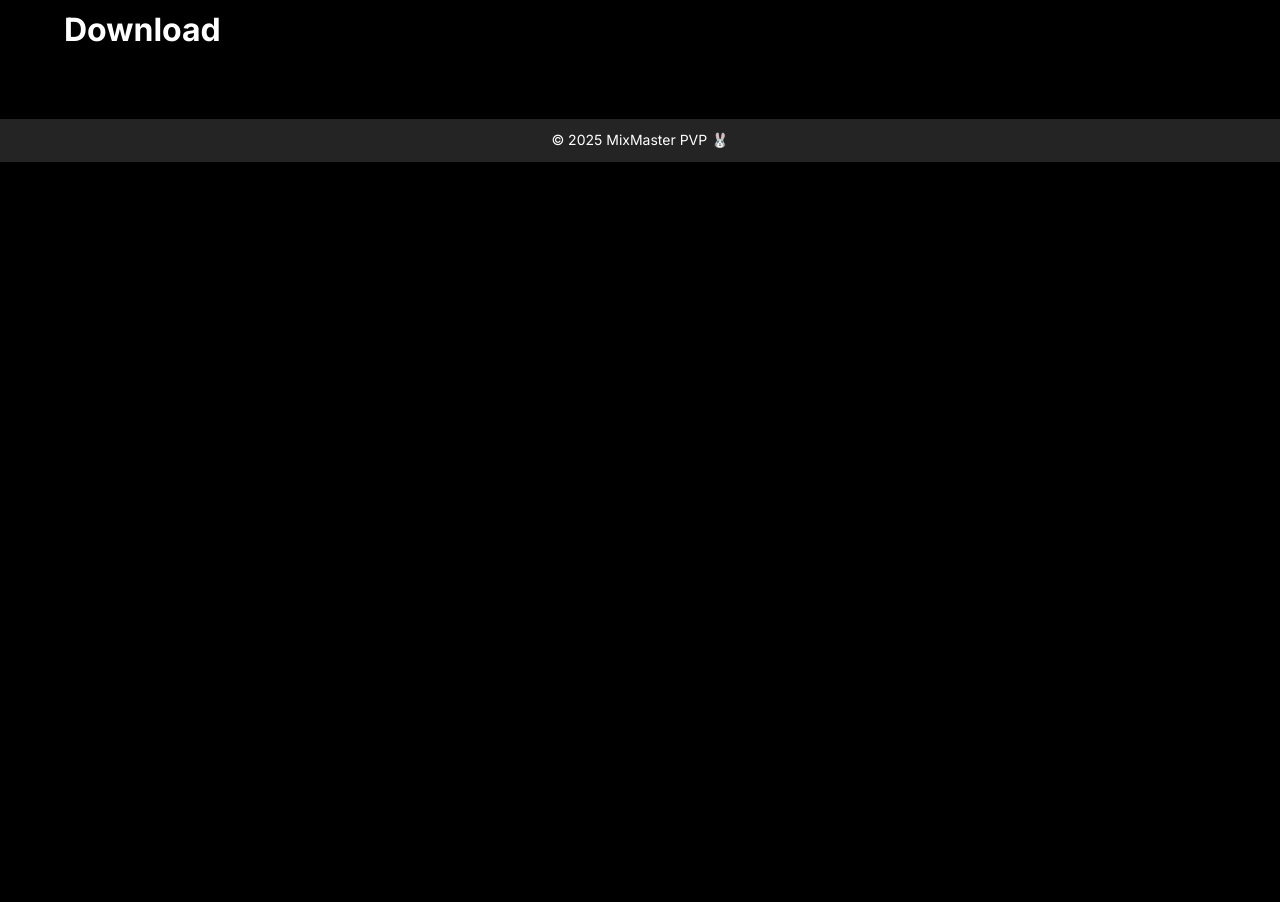
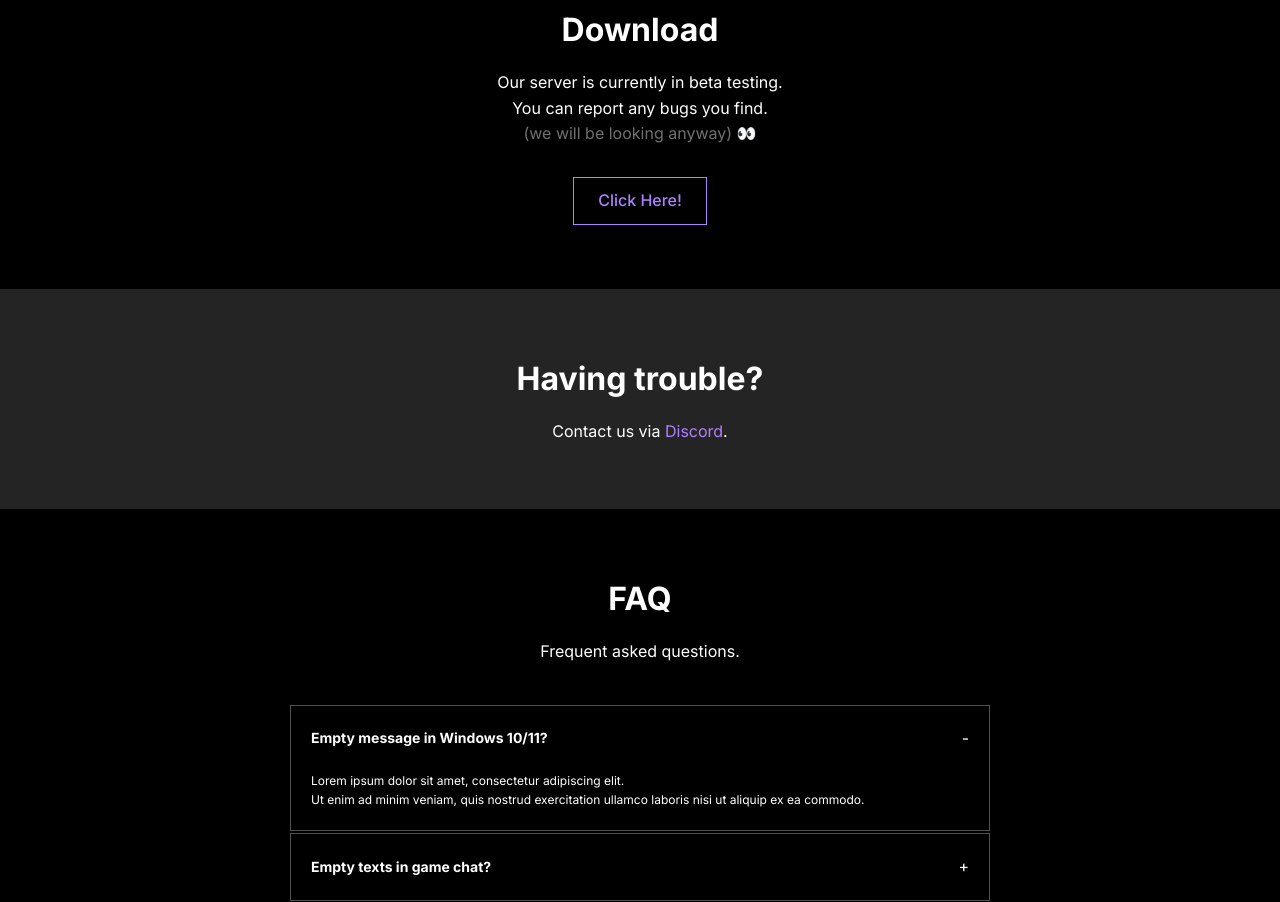
Before and after one commit to neuwmah/mixmaster-pvp, a Next.js app: page /download in a window 1280 px wide. Shown: the part 140-1042 px from the top of the page. Before the commit the page ends 800 px from the top, so only its background shows below. Built offline with nearby package versions, Linux system fonts and the light colour scheme.

Commit message:
Download page

```diff
--- /dev/null
+++ b/src/app/changelog/page.tsx
@@ -0,0 +1,19 @@
+import React from 'react';
+
+export default function ChangelogPage() {
+  return (
+    <section className="section-changelog section">
+      <div className="container">
+
+        <h1 className="title">
+          Changelog
+        </h1>
+
+        <div className="flex">
+
+        </div>
+
+      </div>
+    </section>
+  );
+}
--- a/src/app/components/Footer.tsx
+++ b/src/app/components/Footer.tsx
@@ -4,7 +4,7 @@ const Footer: React.FC = () => {
   const currentYear = new Date().getFullYear();
 
   return (
-    <footer className="flex justify-center text-white py-4 bg-(--gray-0)">
+    <footer className="flex justify-center text-white py-4 mt-auto bg-(--gray-0)">
       <p className="text-sm text-center">
         &copy; {currentYear} MixMaster PVP 🐰
       </p>
--- a/src/app/components/header/MenuMobile.tsx
+++ b/src/app/components/header/MenuMobile.tsx
@@ -13,7 +13,7 @@ const menusData = [
 
 const MenuMobile: React.FC<{ active?: boolean; closeMenuMobile?: () => void }> = ({ active, closeMenuMobile }) => {
   return (
-    <div className={`menu-mobile flex h-full gap-12 fixed top-0 left-0 w-full h-full group pointer-events-none [.-active]:pointer-events-auto ${active ? '-active pointer-events-auto' : ''}`}>
+    <div className={`menu-mobile flex h-full gap-12 fixed top-0 left-0 w-full h-full pointer-events-none group [.-active]:pointer-events-auto ${active ? '-active pointer-events-auto' : ''}`}>
 
       <ul className="menu-body bg-black w-full max-w-lg duration-400 -translate-x-full border-r-1 border-r-(--gray-0) z-1 group-[.-active]:translate-x-0 transition-transform">
         <div className="menu-header flex items-center h-[80px] px-[5vw]">
@@ -40,7 +40,10 @@ const MenuMobile: React.FC<{ active?: boolean; closeMenuMobile?: () => void }> =
         </li>
       </ul>
 
-      <div className="menu-overlay absolute top-0 left-0 w-full h-full duration-400 bg-[rgba(0,0,0,.7)] opacity-0 group-[.-active]:opacity-100" onClick={closeMenuMobile}></div>
+      <div
+        className="menu-overlay absolute top-0 left-0 w-full h-full duration-400 bg-[rgba(0,0,0,.7)] opacity-0 group-[.-active]:opacity-100"
+        onClick={closeMenuMobile}
+      ></div>
 
     </div>
   );
--- a/src/app/components/home/Fullbanner.tsx
+++ b/src/app/components/home/Fullbanner.tsx
@@ -6,7 +6,9 @@ import Logo from '../header/Logo';
 const Fullbanner: React.FC = () => {
   return (
     <section className="section-fullbanner section relative h-200 m-0 bg-gradient-to-b from-black to-(--gray-0)">
-      <img className="absolute object-cover w-full h-full opacity-16" src="/assets/images/waves.gif"></img>
+      <img
+        className="absolute object-cover w-full h-full opacity-8" src="/assets/images/waves.gif"
+      />
       <div className="container relative flex-col items-center justify-center z-1">
 
         <div className="logo-mm mb-6">
--- a/src/app/components/home/News.tsx
+++ b/src/app/components/home/News.tsx
@@ -11,13 +11,13 @@ import 'swiper/css/pagination';
 import { useMobile } from '@/app/hooks/checkMobile';
 
 const newsData = [
-  { id: 1, title: 'Lorem ipsum dolor sit', image_src: '/assets/images/devnotes.webp', date: '07/20/2025', link: '#' },
-  { id: 2, title: 'Consectetur adipiscing', image_src: '/assets/images/devnotes.webp', date: '07/20/2025', link: '#' },
-  { id: 3, title: 'Sed do eiusmod tempor', image_src: '/assets/images/devnotes.webp', date: '07/20/2025', link: '#' },
-  { id: 4, title: 'Incididunt ut labore', image_src: '/assets/images/devnotes.webp', date: '07/20/2025', link: '#' },
-  { id: 5, title: 'Ut enim ad minim veniam', image_src: '/assets/images/devnotes.webp', date: '07/20/2025', link: '#' },
-  { id: 6, title: 'Quis nostrud exercitation', image_src: '/assets/images/devnotes.webp', date: '07/20/2025', link: '#' },
-  { id: 7, title: 'Sed do eiusmod tempor', image_src: '/assets/images/devnotes.webp', date: '07/20/2025', link: '#' },
+  { id: 1, title: 'Lorem ipsum dolor sit', image_src: '/assets/images/devnotes.webp', date: '07/20/2025', url: '/changelog/1' },
+  { id: 2, title: 'Consectetur adipiscing', image_src: '/assets/images/devnotes.webp', date: '07/20/2025', url: '/changelog/2' },
+  { id: 3, title: 'Sed do eiusmod tempor', image_src: '/assets/images/devnotes.webp', date: '07/20/2025', url: '/changelog/3' },
+  { id: 4, title: 'Incididunt ut labore', image_src: '/assets/images/devnotes.webp', date: '07/20/2025', url: '/changelog/4' },
+  { id: 5, title: 'Ut enim ad minim veniam', image_src: '/assets/images/devnotes.webp', date: '07/20/2025', url: '/changelog/5' },
+  { id: 6, title: 'Quis nostrud exercitation', image_src: '/assets/images/devnotes.webp', date: '07/20/2025', url: '/changelog/6' },
+  { id: 7, title: 'Sed do eiusmod tempor', image_src: '/assets/images/devnotes.webp', date: '07/20/2025', url: '/changelog/7' },
 ];
 
 const News: React.FC = () => {
@@ -48,7 +48,7 @@ const News: React.FC = () => {
           >
             {newsData.map(item => (
               <SwiperSlide key={item.id}>
-                <Link className="flex flex-col items-center duration-250 text-(--white) hover:no-underline group" href={item.link}>
+                <Link className="flex flex-col items-center duration-250 text-(--white) hover:no-underline group" href={item.url}>
                   <div className="w-full overflow-hidden rounded-xl flex flex-col items-center bg-(--gray-0)">
 
                     {item.image_src && (
--- /dev/null
+++ b/src/app/download/components/Bugs.tsx
@@ -0,0 +1,22 @@
+import React from 'react';
+import Link from 'next/link';
+
+const Bugs: React.FC = () => {
+  return (
+    <section className="section-bugs section py-[64px] bg-(--gray-0)">
+      <div className="container flex flex-col items-center">
+
+        <h1 className="title text-center">
+          Having trouble?
+        </h1>
+
+        <p className="text-base text-white text-center mt-6">
+          Contact us via <Link className="text-(--personal) hover:underline" href="#">Discord</Link>.
+        </p>
+
+      </div>
+    </section>
+  );
+};
+
+export default Bugs;
--- /dev/null
+++ b/src/app/download/components/Download.tsx
@@ -0,0 +1,38 @@
+import React from 'react';
+import Link from 'next/link';
+
+interface File {
+  id: string;
+  url: string;
+}
+
+const fileData = {
+  id: '1',
+  url: '#',
+};
+
+const Download: React.FC = () => {
+  return (
+    <section className="section-download section">
+      <div className="container flex flex-col items-center">
+
+        <h1 className="title text-center">
+          Download
+        </h1>
+
+        <p className="text-base text-white text-center mt-6">
+          Our server is currently in beta testing. <br/>
+          You can report any bugs you find. <br/>
+          <span className="text-(--gray-3)">(we will be looking anyway) 👀</span> <br/>
+        </p>
+
+        <Link className="button-main mt-12" href={fileData.url}>
+          Click Here!
+        </Link>
+
+      </div>
+    </section>
+  );
+};
+
+export default Download;
--- /dev/null
+++ b/src/app/download/components/FAQ.tsx
@@ -0,0 +1,61 @@
+"use client"
+import React, { useEffect, useState } from 'react';
+
+const faqData = [
+  { id: 1, title: 'Empty message in Windows 10/11?', text: 'Lorem ipsum dolor sit amet, consectetur adipiscing elit. </br> Ut enim ad minim veniam, quis nostrud exercitation ullamco laboris nisi ut aliquip ex ea commodo.' },
+  { id: 2, title: 'Empty texts in game chat?', text: 'Lorem ipsum dolor sit amet, consectetur adipiscing elit, sed do eiusmod tempor incididunt ut labore et dolore magna aliqua. Ut enim ad minim veniam, quis nostrud exercitation ullamco laboris nisi ut aliquip ex ea commodo.' },
+  { id: 3, title: 'Is the server P2W?', text: 'Lorem ipsum dolor sit amet, consectetur adipiscing elit, sed do eiusmod tempor incididunt ut labore et dolore magna aliqua. Ut enim ad minim veniam, quis nostrud exercitation ullamco laboris nisi ut aliquip ex ea commodo.' },
+  { id: 4, title: 'How can I help the server?', text: 'Lorem ipsum dolor sit amet, consectetur adipiscing elit, sed do eiusmod tempor incididunt ut labore et dolore magna aliqua. Ut enim ad minim veniam, quis nostrud exercitation ullamco laboris nisi ut aliquip ex ea commodo.' },
+];
+
+const FAQ: React.FC = () => {
+  const [active, setActive] = useState(0);
+  useEffect(() => {
+    setActive(0);
+  }, []);
+
+  return (
+    <section className="section-faq section">
+      <div className="container flex flex-col items-center">
+
+        <h1 className="title text-center">
+          FAQ
+        </h1>
+
+        <p className="text text-base text-white text-center mt-6">
+          Frequent asked questions.
+        </p>
+
+        <div className="items flex flex-col gap-1 mt-16 w-full max-w-[700px]">
+          {faqData.map((item, i) => (
+            <div
+              key={item.id}
+              className={`faq w-full overflow-hidden flex flex-col border-1 border-(--gray-2) duration-250 hover:border-(--personal) group ${active == i ? '-active' : ''}`}
+            >
+
+              <button
+                className="button w-full flex justify-between items-center p-8 cursor-pointer text-white duration-250 hover:text-(--personal) group-[.-active]:hover:text-white group-[.-active]:hover:cursor-default"
+                type="button"
+                onClick={() => setActive(i)}
+              >
+                <p className="text-sm font-bold">{item.title}</p>
+                <span>{active == i ? '-' : '+'}</span>
+              </button>
+
+              <div className="dropdown px-8 max-h-0 duration-400 group-[.-active]:max-h-[80px]">
+                <p
+                  className="answer text-xs text-white mb-8 opacity-0 duration-700 group-[.-active]:opacity-100"
+                  dangerouslySetInnerHTML={{ __html: item.text }}
+                ></p>
+              </div>
+
+            </div>
+          ))}
+        </div>
+
+      </div>
+    </section>
+  );
+};
+
+export default FAQ;
--- a/src/app/download/page.tsx
+++ b/src/app/download/page.tsx
@@ -1,22 +1,15 @@
 import React from 'react';
 
-interface File {
-  id: string;
-  url: string;
-}
+import Download from './components/Download';
+import Bugs from './components/Bugs';
+import FAQ from './components/FAQ';
 
 export default async function DownloadPage() {
   return (
-    <section className="section-download section">
-      <div className="container">
-        <h1 className="title">
-          Download
-        </h1>
-
-        <div className="flex">
-
-        </div>
-      </div>
-    </section>
+    <main>
+      <Download />
+      <Bugs />
+      <FAQ />
+    </main>
   );
 }
--- a/src/app/layout.tsx
+++ b/src/app/layout.tsx
@@ -18,7 +18,7 @@ export default function RootLayout({
 }) {
   return (
     <html lang="en">
-      <body className={inter.className}>
+      <body className={`${inter.className} min-h-[100vh] flex flex-col`}>
         <Header />
         {children}
         <Footer />
```
